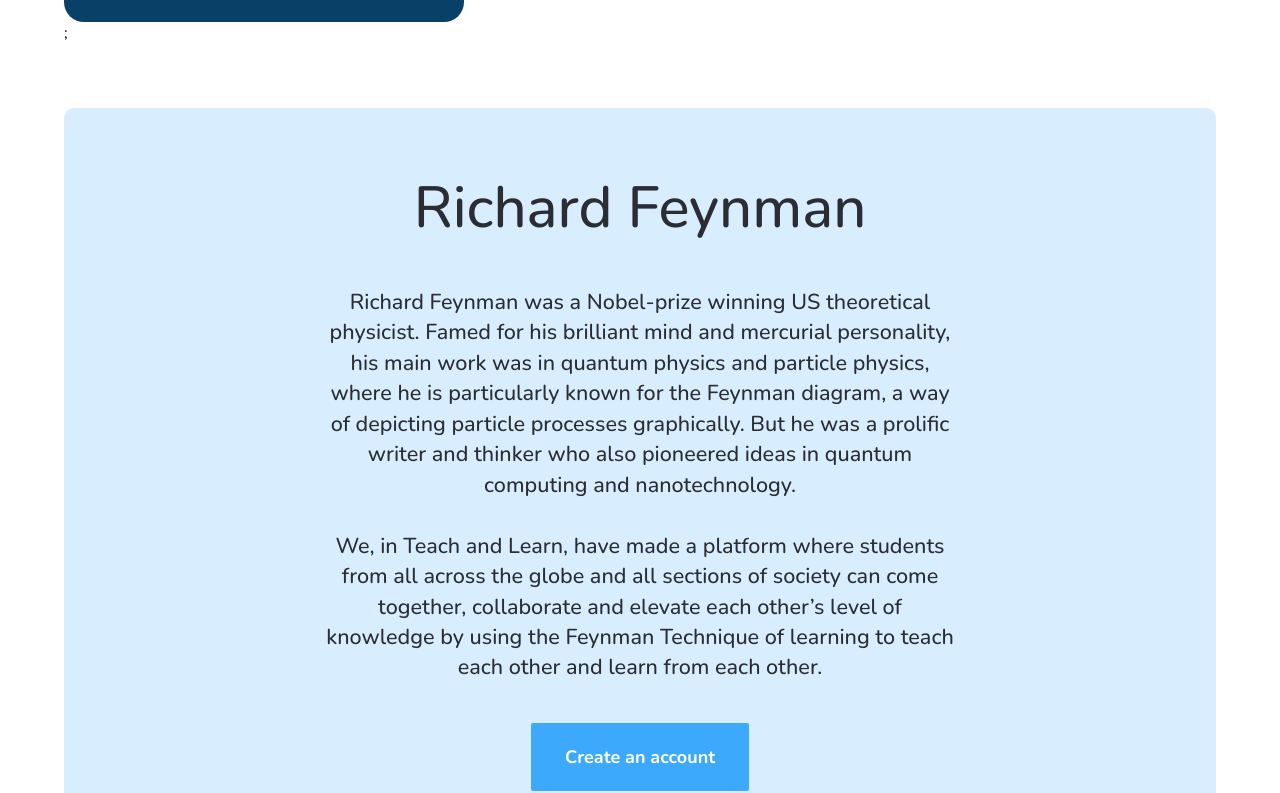
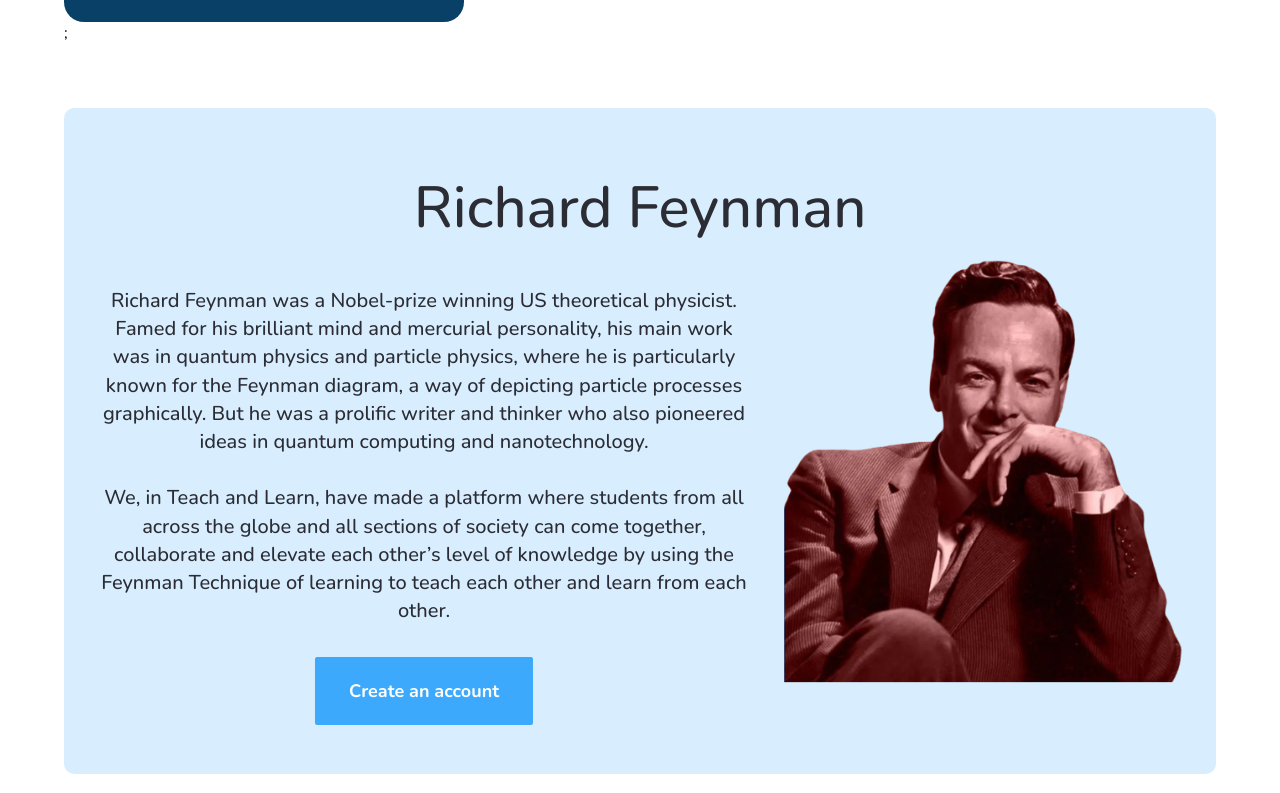
Before and after one commit to Garvit1809/teachnlearn, a React (Vite) app in the folder client/: page /teachNlearn in a window 1280 px wide. Shown: the part 974-1767 px from the top of the page. Built offline with nearby package versions, Linux system fonts and the light colour scheme.

Commit message:
adding feynman image in landing page

```diff
--- a/client/src/pages/landing-page/landingPage.tsx
+++ b/client/src/pages/landing-page/landingPage.tsx
@@ -231,16 +231,17 @@ const DescContainer = styled.div`
   /* width: 77.5rem; */
   width: 90%;
   margin: 4rem auto 8rem;
-  padding: 3.75rem 0rem;
+  padding: 3.75rem 0rem 3rem;
   flex-direction: column;
   align-items: center;
   gap: 2.5rem;
   border-radius: 10px;
   background: #d8eefe;
+
   h2 {
     color: #2b2c34;
     font-size: 3.625rem;
-    font-family: Nunito;
+    font-family: "Nunito";
     font-weight: 500;
 
     span {
@@ -250,10 +251,10 @@ const DescContainer = styled.div`
   }
 
   p {
-    width: 55%;
+    width: 100%;
     color: #2b2c34;
     text-align: center;
-    font-size: 1.35rem;
+    font-size: 1.25rem;
     font-family: "Nunito";
     line-height: 141.9%;
     font-weight: 500;
@@ -272,6 +273,35 @@ const DescContainer = styled.div`
     font-weight: 700;
     border: none;
     cursor: pointer;
+    margin-top: 2rem;
+  }
+
+  div.main-container {
+    /* border: 1px solid red; */
+    display: flex;
+    flex-direction: row;
+    align-items: flex-start;
+    padding: 0 2rem;
+
+    div.content {
+      /* border: 1px solid red; */
+      width: 70%;
+      display: flex;
+      flex-direction: column;
+      align-items: center;
+      justify-content: center;
+      padding: 0 2rem 0 0;
+    }
+
+    img {
+      /* border: 1px solid red; */
+      /* padding-bottom: 5rem; */
+      /* margin-bottom: 1rem; */
+      width: 400px;
+      height: 100%;
+      object-fit: cover;
+      transform: translateY(-10%);
+    }
   }
 `;
 
@@ -415,25 +445,30 @@ const LandingPage = () => {
       </YoutubeWrapper>
       <DescContainer>
         <h2>Richard Feynman</h2>
+        <div className="main-container">
+          <div className="content">
             <p>
-          Richard Feynman was a Nobel-prize winning US theoretical physicist.
-          Famed for his brilliant mind and mercurial personality, his main work
-          was in quantum physics and particle physics, where he is particularly
-          known for the Feynman diagram, a way of depicting particle processes
-          graphically. But he was a prolific writer and thinker who also
-          pioneered ideas in quantum computing and nanotechnology.
+              Richard Feynman was a Nobel-prize winning US theoretical
+              physicist. Famed for his brilliant mind and mercurial personality,
+              his main work was in quantum physics and particle physics, where
+              he is particularly known for the Feynman diagram, a way of
+              depicting particle processes graphically. But he was a prolific
+              writer and thinker who also pioneered ideas in quantum computing
+              and nanotechnology.
               <br />
               <br />
-          We, in Teach and Learn, have made a platform where students from all
-          across the globe and all sections of society can come together,
-          collaborate and elevate each other’s level of knowledge by using the
-          Feynman Technique of learning to teach each other and learn from each
-          other.
+              We, in Teach and Learn, have made a platform where students from
+              all across the globe and all sections of society can come
+              together, collaborate and elevate each other’s level of knowledge
+              by using the Feynman Technique of learning to teach each other and
+              learn from each other.
             </p>
             <button type="button" onClick={() => navigationHandler("/signup")}>
               Create an account
             </button>
+          </div>
           <img src={feynaman} alt="" />
+        </div>
       </DescContainer>
       <Footer />
     </>
```
Lines whose indentation alone changed are shown as unchanged.
